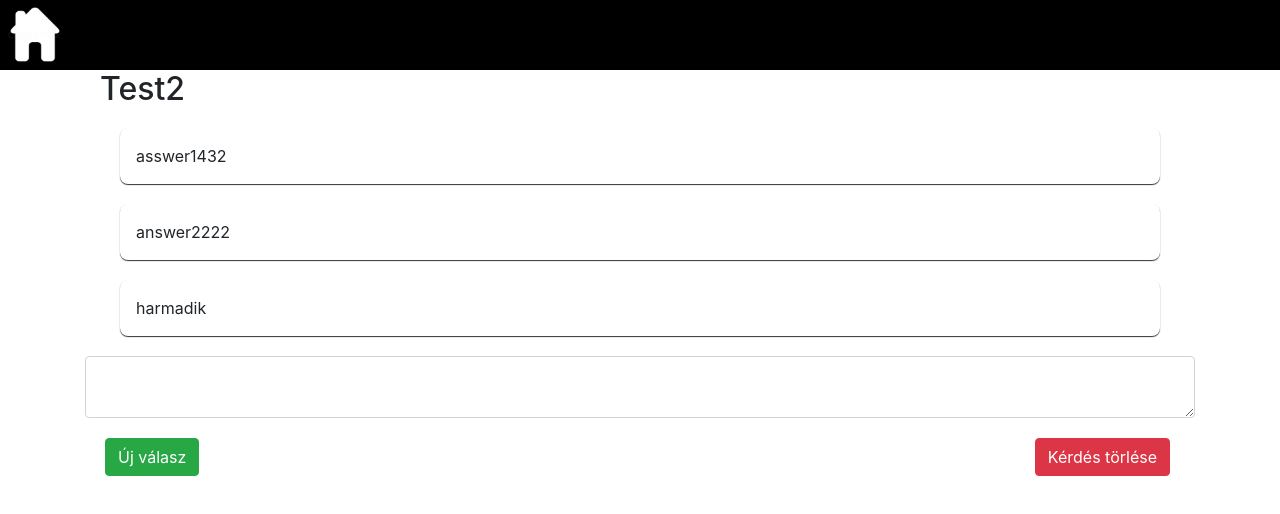
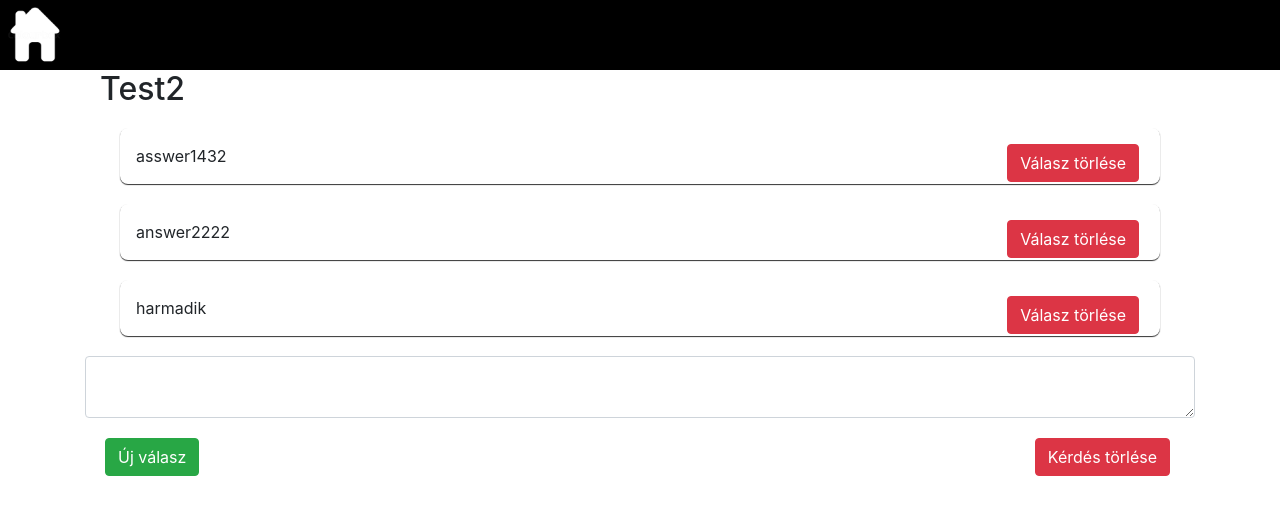
Before and after one commit to BiczokMarton/kerdesek, a React (Create React App) app: page /QuestionPage/1 in a window 1280 px wide. Shown: the top 514 px of the page. Built offline with nearby package versions, Linux system fonts and the light colour scheme.

Commit message:
Válasz törlése

```diff
--- a/src/App.css
+++ b/src/App.css
@@ -38,6 +38,11 @@ header {
   margin: 20px;
 }
 
+.delete-answer-button{
+  position: absolute;
+  right :20px;
+}
+
 
 .post-editor-button{
   float: right;
--- a/src/components/pages/questionPage.js
+++ b/src/components/pages/questionPage.js
@@ -13,6 +13,7 @@ class QuestionPage extends Component {
     this.addAnswer = this.addAnswer.bind(this);
     this.handleAnswerEditprInputChange = this.handleAnswerEditprInputChange.bind(this);
     this.removeQuestion = this.removeQuestion.bind(this);
+    this.removeAnswer = this.removeAnswer.bind(this);
     this.state = {
     newAnswerBody:'',
     }
@@ -30,13 +31,14 @@ class QuestionPage extends Component {
   }
 
   addAnswer(){
+    DB.DB[this.props.match.params.Id].answers.push(this.state.newAnswerBody);
+    this.setState({
+    newAnswerBody: ''
+    })
+  }
 
-
-  DB.DB[this.props.match.params.Id].answers.push(this.state.newAnswerBody);
-  this.setState({
-    newAnswerBody: ''
-  })
-
+  removeAnswer(i,j) {
+   DB.DB[i].answers.splice(j, 1);
   }
 
   render() {
@@ -53,7 +55,8 @@ class QuestionPage extends Component {
                   return(
                     <div className="panel panel-default post-editor">
                       <div className="panel-body">
-                          <div key={j}>{answ}  </div>
+                          <div key={j}>{answ}  <Link to='#'><button className="btn btn-danger delete-answer-button" onClick={()=>this.removeAnswer(i,j)}>Válasz törlése</button></Link></div>
+
                       </div>
                      </div>
 
```
